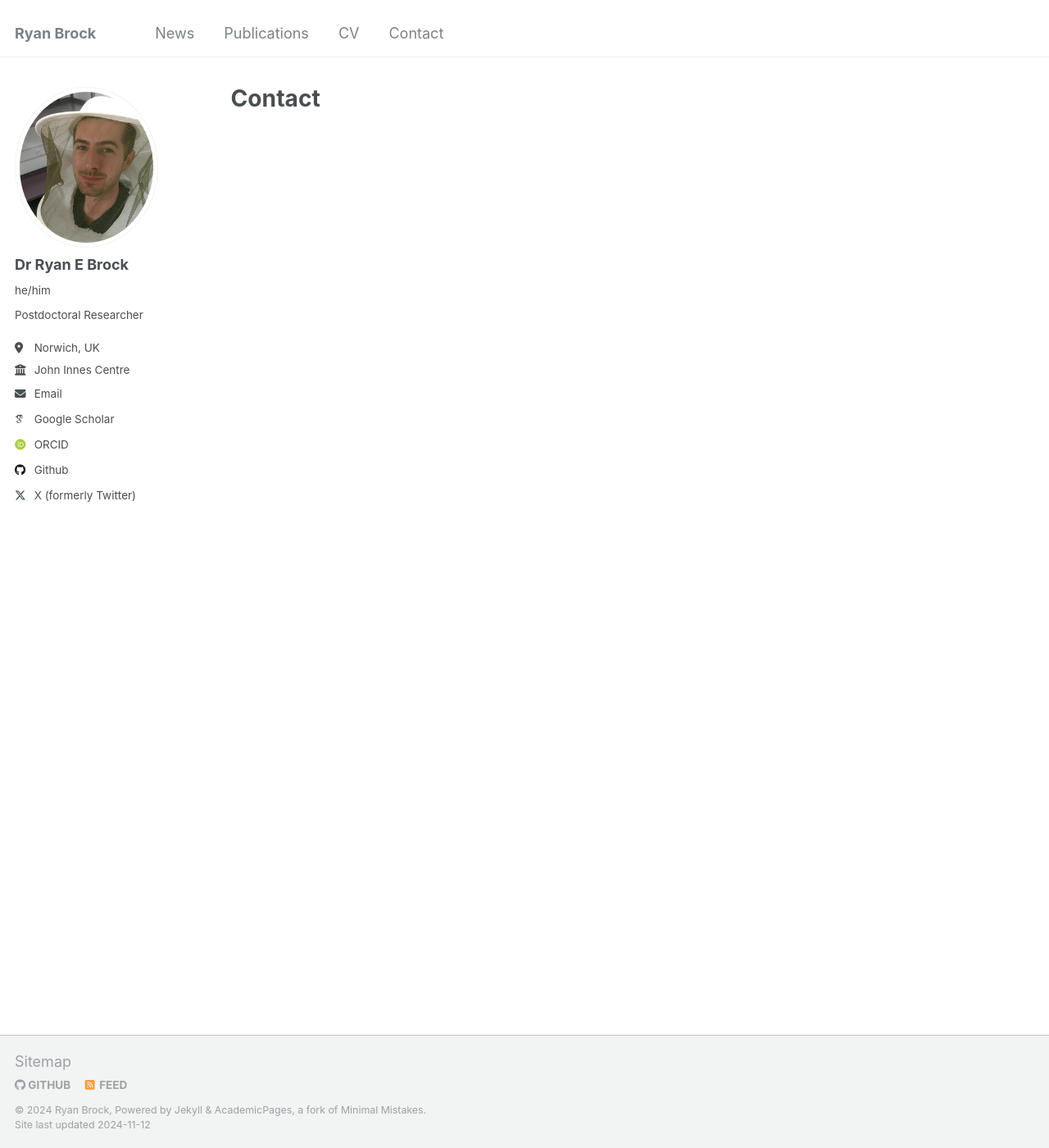
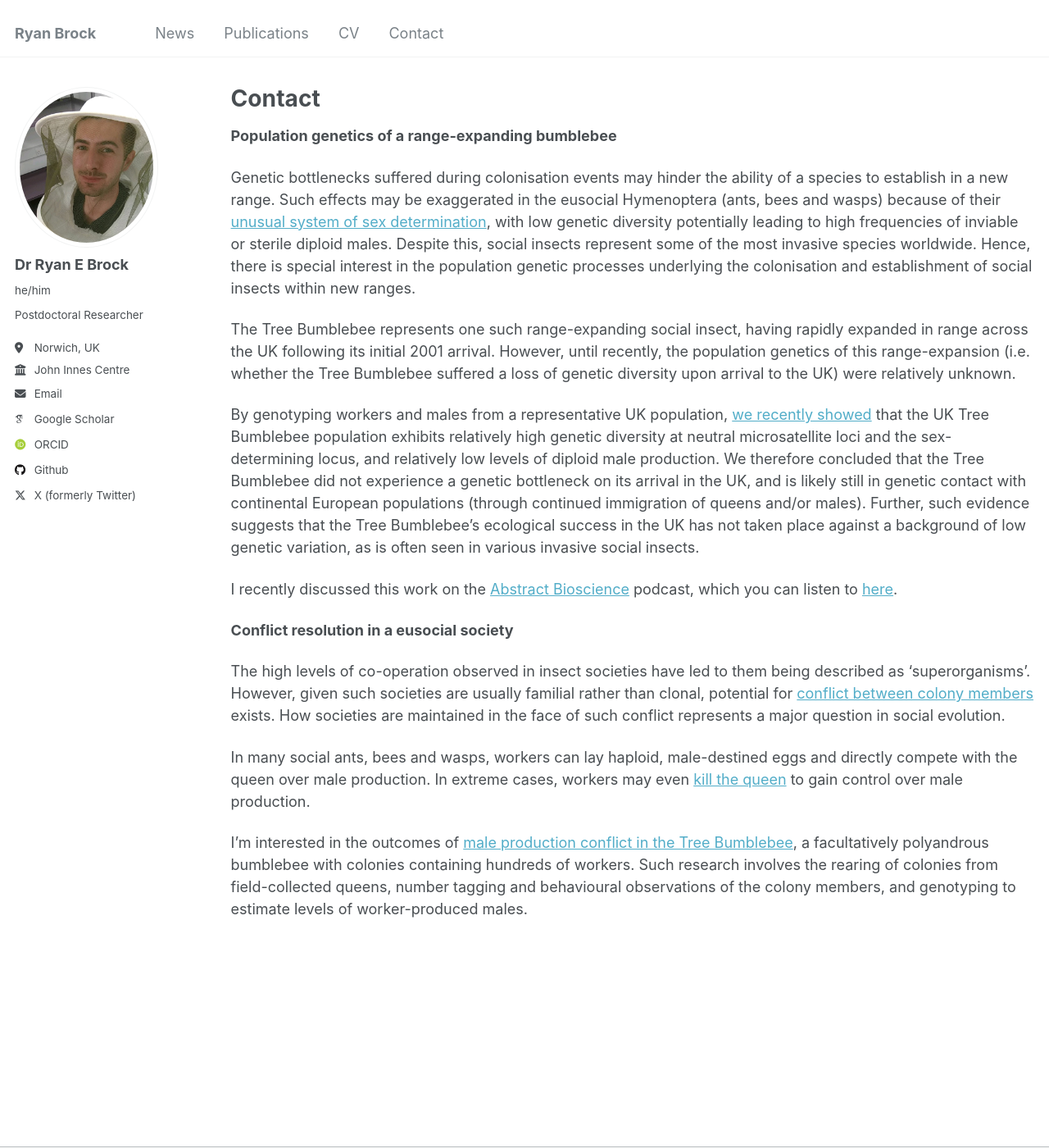
Before and after one commit to RyanEBrock/RyanEBrock.github.io, a Jekyll site: the page built from _pages/research.md, in a window 1280 px wide and 1400 px high. Shown: the whole window at 82% size. Built offline with Jekyll 4.4.1, drawn with Linux system fonts in a browser that asks for light colours; some web fonts are replaced.

Commit message:
add research page

```diff
--- a/_pages/research.md
+++ b/_pages/research.md
@@ -6,3 +6,21 @@ author_profile: true
 ---
 
 {% include base_path %}
+
+**Population genetics of a range-expanding bumblebee**
+
+Genetic bottlenecks suffered during colonisation events may hinder the ability of a species to establish in a new range. Such effects may be exaggerated in the eusocial Hymenoptera (ants, bees and wasps) because of their [unusual system of sex determination]( https://frontiersinzoology.biomedcentral.com/articles/10.1186/1742-9994-3-1), with low genetic diversity potentially leading to high frequencies of inviable or sterile diploid males. Despite this, social insects represent some of the most invasive species worldwide. Hence, there is special interest in the population genetic processes underlying the colonisation and establishment of social insects within new ranges.
+
+The Tree Bumblebee represents one such range-expanding social insect, having rapidly expanded in range across the UK following its initial 2001 arrival. However, until recently, the population genetics of this range-expansion (i.e. whether the Tree Bumblebee suffered a loss of genetic diversity upon arrival to the UK) were relatively unknown.
+
+By genotyping workers and males from a representative UK population, [we recently showed]( https://royalsocietypublishing.org/doi/10.1098/rspb.2020.2639) that the UK Tree Bumblebee population exhibits relatively high genetic diversity at neutral microsatellite loci and the sex-determining locus, and relatively low levels of diploid male production. We therefore concluded that the Tree Bumblebee did not experience a genetic bottleneck on its arrival in the UK, and is likely still in genetic contact with continental European populations (through continued immigration of queens and/or males). Further, such evidence suggests that the Tree Bumblebee’s ecological success in the UK has not taken place against a background of low genetic variation, as is often seen in various invasive social insects.
+
+I recently discussed this work on the [Abstract Bioscience](https://www.abstractbioscience.co.uk/) podcast, which you can listen to [here](https://shows.acast.com/abstract-bioscience/episodes/colonisation-genetics-and-the-tree-bumblebee).
+
+**Conflict resolution in a eusocial society**
+
+The high levels of co-operation observed in insect societies have led to them being described as ‘superorganisms’. However, given such societies are usually familial rather than clonal, potential for [conflict between colony members](https://www.annualreviews.org/doi/abs/10.1146/annurev.ento.51.110104.151003) exists. How societies are maintained in the face of such conflict represents a major question in social evolution.
+
+In many social ants, bees and wasps, workers can lay haploid, male-destined eggs and directly compete with the queen over male production. In extreme cases, workers may even [kill the queen]( https://www.sciencedirect.com/science/article/pii/S0960982215011756#mmc2) to gain control over male production.
+
+I’m interested in the outcomes of [male production conflict in the Tree Bumblebee]( https://twitter.com/RBrock94/status/1121038497689870338), a facultatively polyandrous bumblebee with colonies containing hundreds of workers. Such research involves the rearing of colonies from field-collected queens, number tagging and behavioural observations of the colony members, and genotyping to estimate levels of worker-produced males.
```
